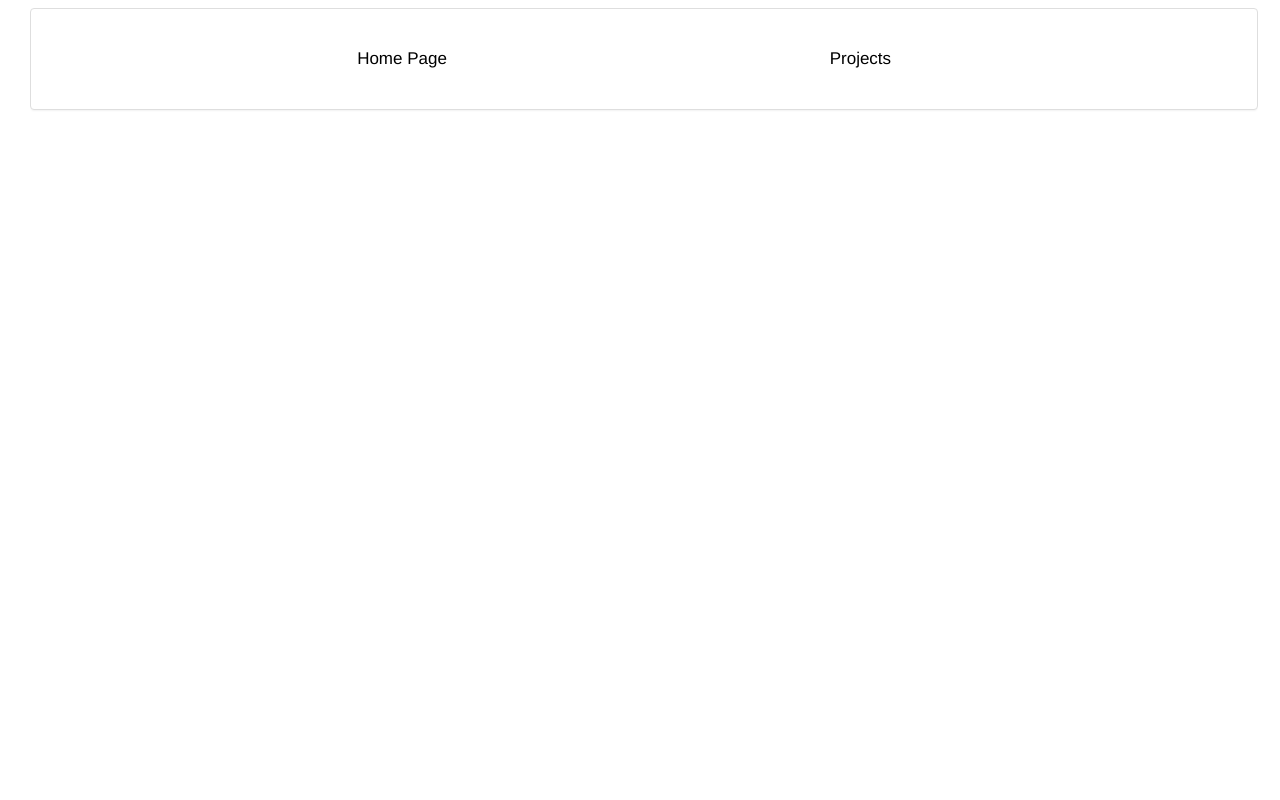
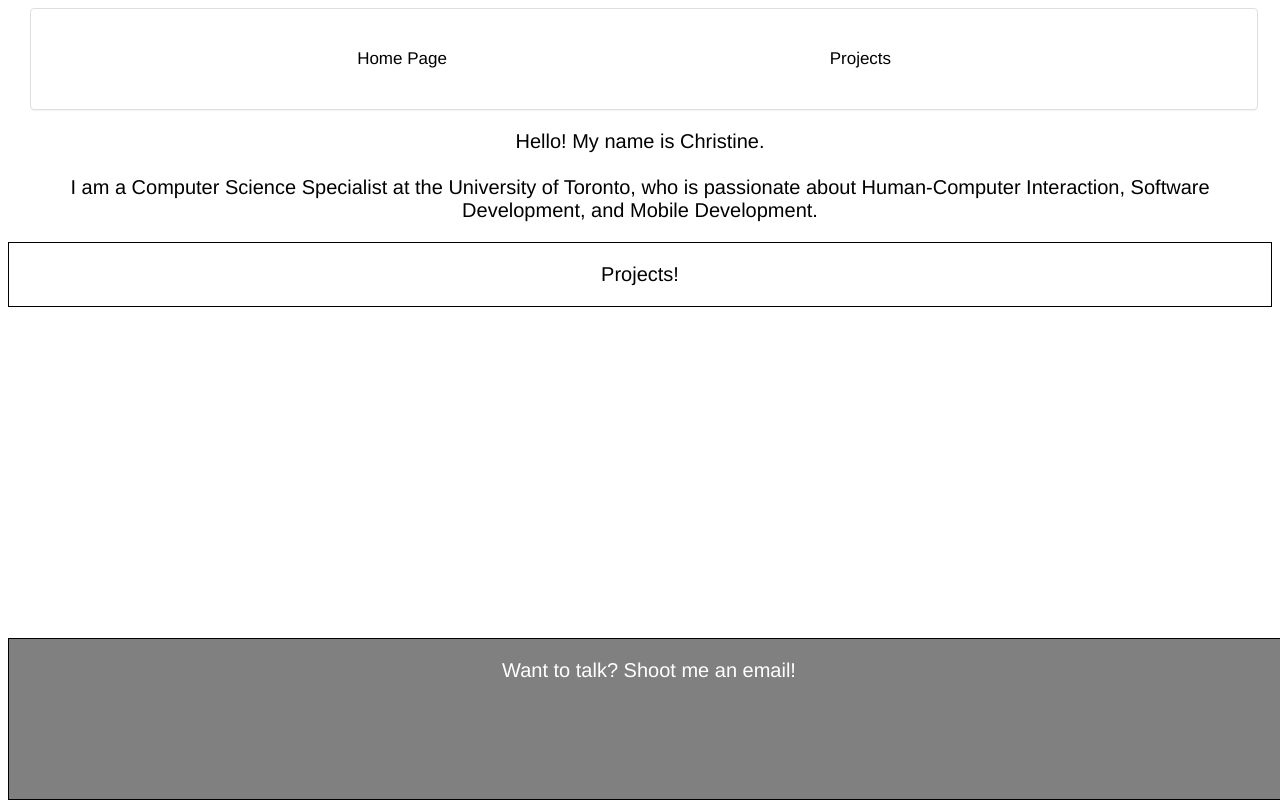
Before and after one commit to christinem/christinem.github.io, a plain HTML site: page index.html in a window 1280 px wide. Drawn offline with Linux system fonts and the light colour scheme.

Commit message:
Added footer, intro texts, and project div

```diff
--- a/index.html
+++ b/index.html
@@ -18,5 +18,18 @@
             </ul>
         </nav>
 
+        <p> Hello! My name is Christine. <br>
+            <br>
+        I am a Computer Science Specialist at the University of Toronto, who is passionate about Human-Computer Interaction, Software Development, and Mobile Development.
+        </p>
+
+        <div id="projects">
+            <p>Projects!</p>
+        </div>
+
+        <div id="footer">
+            <p> Want to talk? Shoot me an email! </p>
+
+        </div>
     </body>
 <html>
--- a/stylesheet.css
+++ b/stylesheet.css
@@ -42,3 +42,27 @@ nav ul li
   text-align: center;
   margin-left: 17%;
 }
+
+p {
+  font-family: "HelveticaNeue-Light","Helvetica Neue Light","Helvetica Neue","Lucida Grande", sans-serif;
+  text-align: center;
+  font-size: 20px;
+}
+
+#footer {
+  position: absolute;
+  background-color: gray;
+  width: 100%;
+  height: 20%;
+  bottom: 0;
+  border: 1px solid black;
+}
+
+#footer p {
+  color: white;
+}
+
+#projects {
+  border: solid 1px black;
+  margin-bottom: 0;
+}
```
